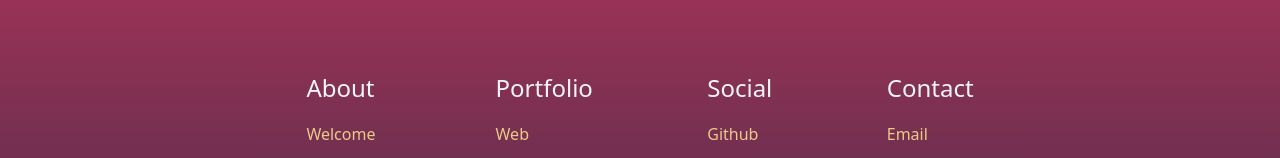
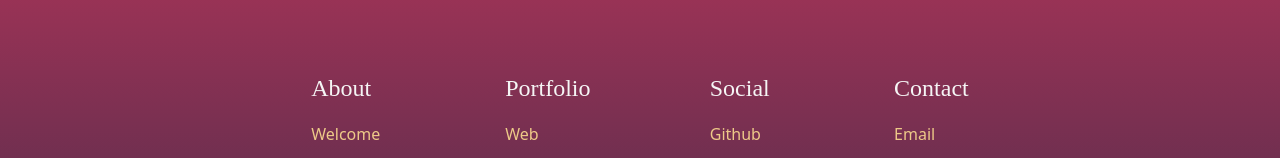
Before and after one commit to CristobalSalazar/next-site, a Next.js app: page / in a window 1280 px wide. Shown: the part 2115-2273 px from the top of the page. Built offline with nearby package versions, Linux system fonts and the light colour scheme; a web font is replaced by a local one.

Commit message:
changed headings to cursive font

```diff
--- a/src/components/Footer.tsx
+++ b/src/components/Footer.tsx
@@ -10,7 +10,7 @@ export default function Footer({ sections }: FooterProps) {
       <ul className="flex w-full max-w-4xl m-auto justify-evenly">
         {sections.map((s) => (
           <li className="sm:my-4" key={s.name}>
-            <h5 className="mb-4 text-2xl font-normal sm:text-xl sm:mb-3 text-light">
+            <h5 className="mb-4 text-2xl font-cursive sm:text-xl sm:mb-3 text-light">
               {s.name}
             </h5>
             <nav>
```
